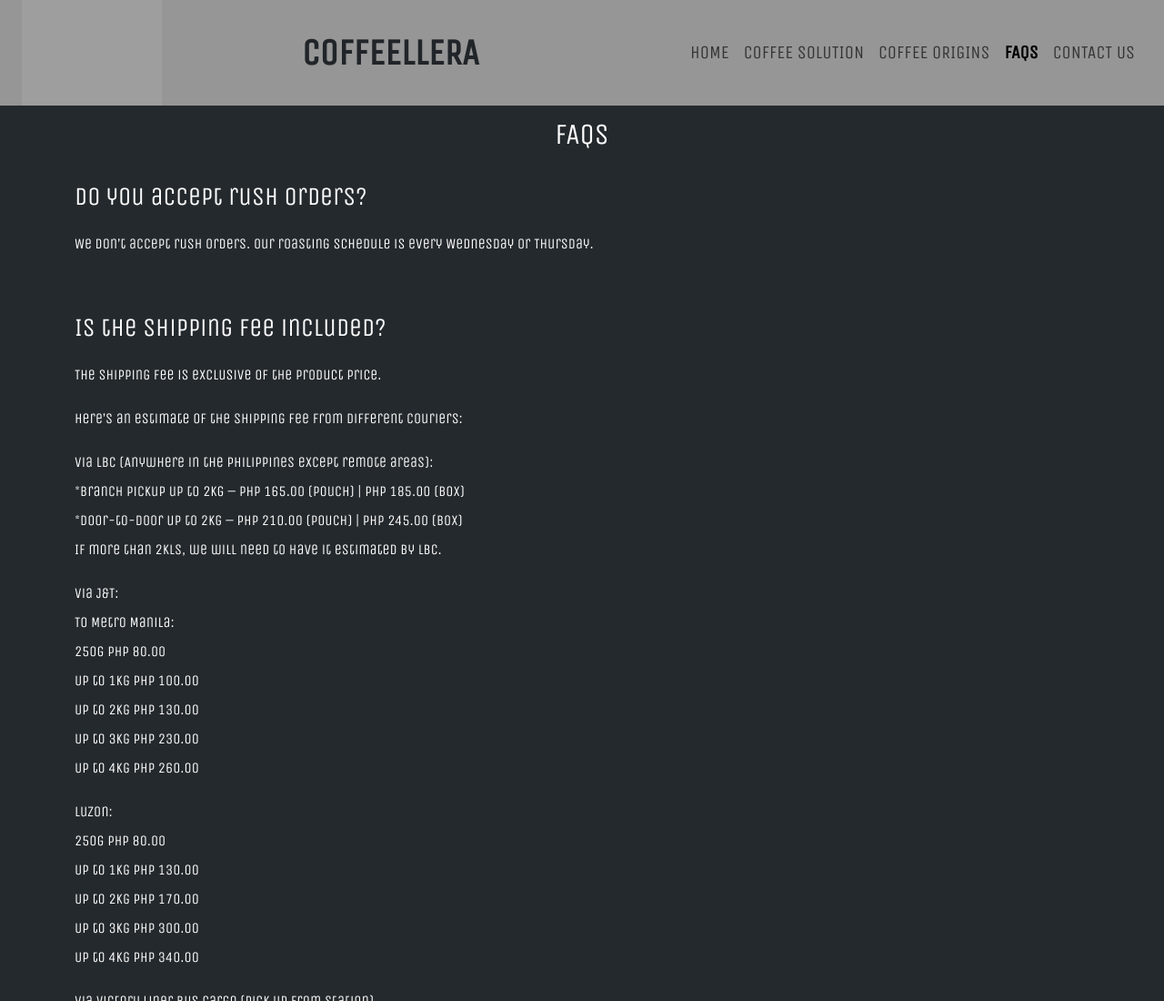
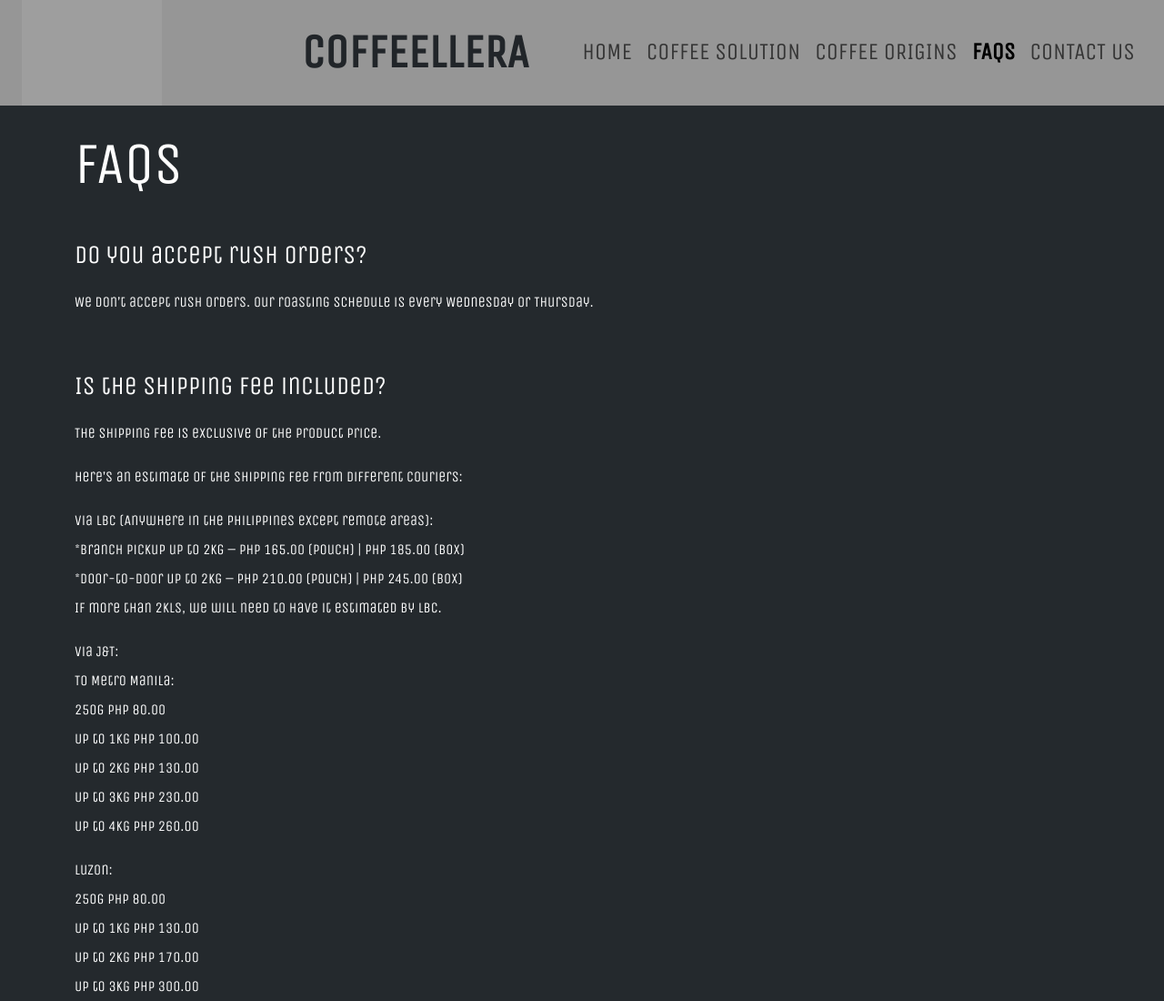
Before and after one commit to bHabawel/Responsive-Web-Design, a plain HTML site: page FAQs/faq.html in a window 1280 px wide. Shown: the top 1100 px of the page at 91% size. Drawn offline with nearby package versions, Linux system fonts and the light colour scheme; grey boxes are pictures that could not be loaded.

Commit message:
responsive header to all screen sizes

```diff
--- a/FAQs/faq.css
+++ b/FAQs/faq.css
@@ -3,7 +3,11 @@
 }
 
 .header-title{
-    font-size: 2.5em;
+    font-size: 4vw;
+}
+
+.nav-link{
+    font-size: 2vw;
 }
 
 .container-header, .container-header1{
@@ -17,7 +21,7 @@
 
 .body-title{
     color: white;
-    text-align: center;
+    font-size: 5vw;
 }
 
 .body-subtitle, .body-text{
@@ -31,3 +35,11 @@
 .footer-title, .footer-text{
     font-weight: 800;
 }
+
+@media only screen and (max-width: 991px){
+    .nav-link{
+        font-size: 3vw;
+        padding-bottom: 0;
+        padding-top: 0;
+    }
+}
--- a/FAQs/faq.html
+++ b/FAQs/faq.html
@@ -17,26 +17,26 @@
               <a class="navbar-brand col-3 m-0 p-0" href="../index.html">
                 <img class="img-fluid w-50" src="https://i0.wp.com/www.coffeellera.com/wp-content/uploads/2019/05/coffeellera-logo.png?w=1000&ssl=1" alt="">
               </a>
-              <h1 class="col fw-bolder m-0 fs-1">COFFEELLERA</h1>
+              <h1 class="header-title col fw-bolder m-0">COFFEELLERA</h1>
               <button class="navbar-toggler col-1 p-0" type="button" data-bs-toggle="collapse" data-bs-target="#navbarNav" aria-controls="navbarNav" aria-expanded="false" aria-label="Toggle navigation">
                 <span class="navbar-toggler-icon"></span>
               </button>
               <div class="collapse navbar-collapse" id="navbarNav">
                 <ul class="navbar-nav ms-auto">
                   <li class="nav-item">
-                    <a class="nav-link fs-5" aria-current="page" href="../index.html">HOME</a>
+                    <a class="nav-link" aria-current="page" href="../index.html">HOME</a>
                   </li>
                   <li class="nav-item">
-                    <a class="nav-link fs-5" href="../coffee-solution/coffee-solution.html">COFFEE SOLUTION</a>
+                    <a class="nav-link" href="../coffee-solution/coffee-solution.html">COFFEE SOLUTION</a>
                   </li>
                   <li class="nav-item">
-                    <a class="nav-link fs-5" href="../coffee-origin/coffee-origin.html">COFFEE ORIGINS</a>
+                    <a class="nav-link" href="../coffee-origin/coffee-origin.html">COFFEE ORIGINS</a>
                   </li>
                   <li class="nav-item">
-                    <a class="nav-link fs-5 active fw-bold" href="#">FAQs</a>
+                    <a class="nav-link active fw-bold" href="#">FAQs</a>
                   </li>
                   <li class="nav-item">
-                    <a class="nav-link fs-5" href="../contact-us/contact-us.html">CONTACT US</a>
+                    <a class="nav-link" href="../contact-us/contact-us.html">CONTACT US</a>
                   </li>
                 </ul>
               </div>
@@ -45,8 +45,8 @@
     </header>
 
     <main>
-        <h2 class="body-title">FAQs</h2>
         <section class="container">
+          <h2 class="body-title">FAQs</h2>
             <h3 class="body-subtitle">Do you accept rush orders?</h3>
             <p class="body-text">We don’t accept rush orders. Our roasting schedule is every Wednesday or Thursday.</p>
 
--- a/coffee-origin/coffee-origin.css
+++ b/coffee-origin/coffee-origin.css
@@ -1,5 +1,13 @@
 body{
     background-color: #24292D;
+}
+
+.header-title{
+    font-size: 4vw;
+}
+
+.nav-link{
+    font-size: 2vw;
 }
 
 .container-header, .container-header1{
@@ -31,3 +39,11 @@
 .footer-title, .footer-text{
     font-weight: 800;
 }
+
+@media only screen and (max-width: 991px){
+    .nav-link{
+        font-size: 3vw;
+        padding-bottom: 0;
+        padding-top: 0;
+    }
+}
--- a/coffee-solution/coffee-solution.css
+++ b/coffee-solution/coffee-solution.css
@@ -1,6 +1,14 @@
 h1, h2, h3, .nav-link, p{
     font-family: 'Unica One', sans-serif;
     line-height: 2;
+}
+
+.header-title{
+    font-size: 4vw;
+}
+
+.nav-link{
+    font-size: 2vw;
 }
 
 .container-header, .container-header1{
@@ -43,3 +51,11 @@
 .footer-title, .footer-text{
     font-weight: 800;
 }
+
+@media only screen and (max-width: 991px){
+    .nav-link{
+        font-size: 3vw;
+        padding-bottom: 0;
+        padding-top: 0;
+    }
+}
--- a/contact-us/contact-us.css
+++ b/contact-us/contact-us.css
@@ -1,5 +1,13 @@
 body{
     background-color: #24292D;
+}
+
+.header-title{
+    font-size: 4vw;
+}
+
+.nav-link{
+    font-size: 2vw;
 }
 
 .container-header, .container-header1{
@@ -36,3 +44,11 @@
 .footer-title, .footer-text{
     font-weight: 800;
 }
+
+@media only screen and (max-width: 991px){
+    .nav-link{
+        font-size: 3vw;
+        padding-bottom: 0;
+        padding-top: 0;
+    }
+}
```
Also changed, not shown: coffee-origin/coffee-origin.html (+6 -6 lines), coffee-solution/coffee-solution.html (+6 -6 lines), contact-us/contact-us.html (+6 -6 lines).
